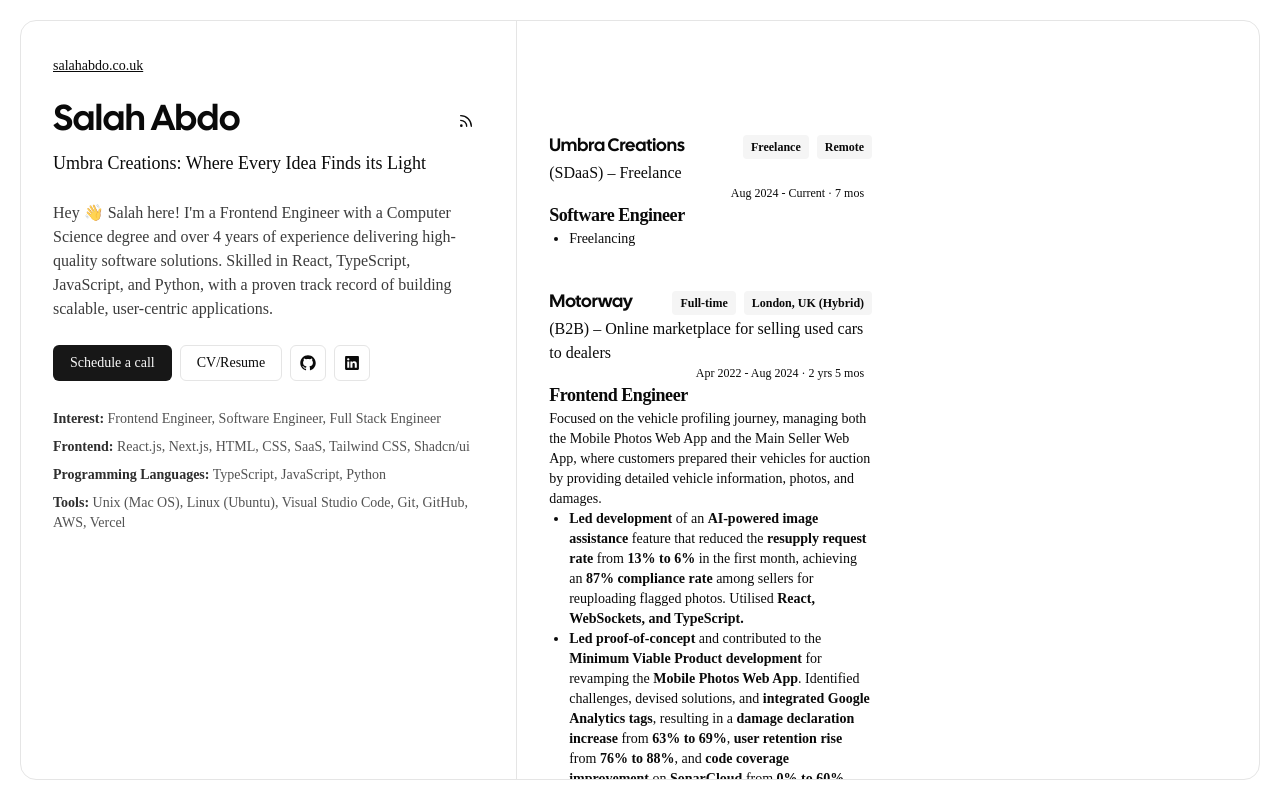
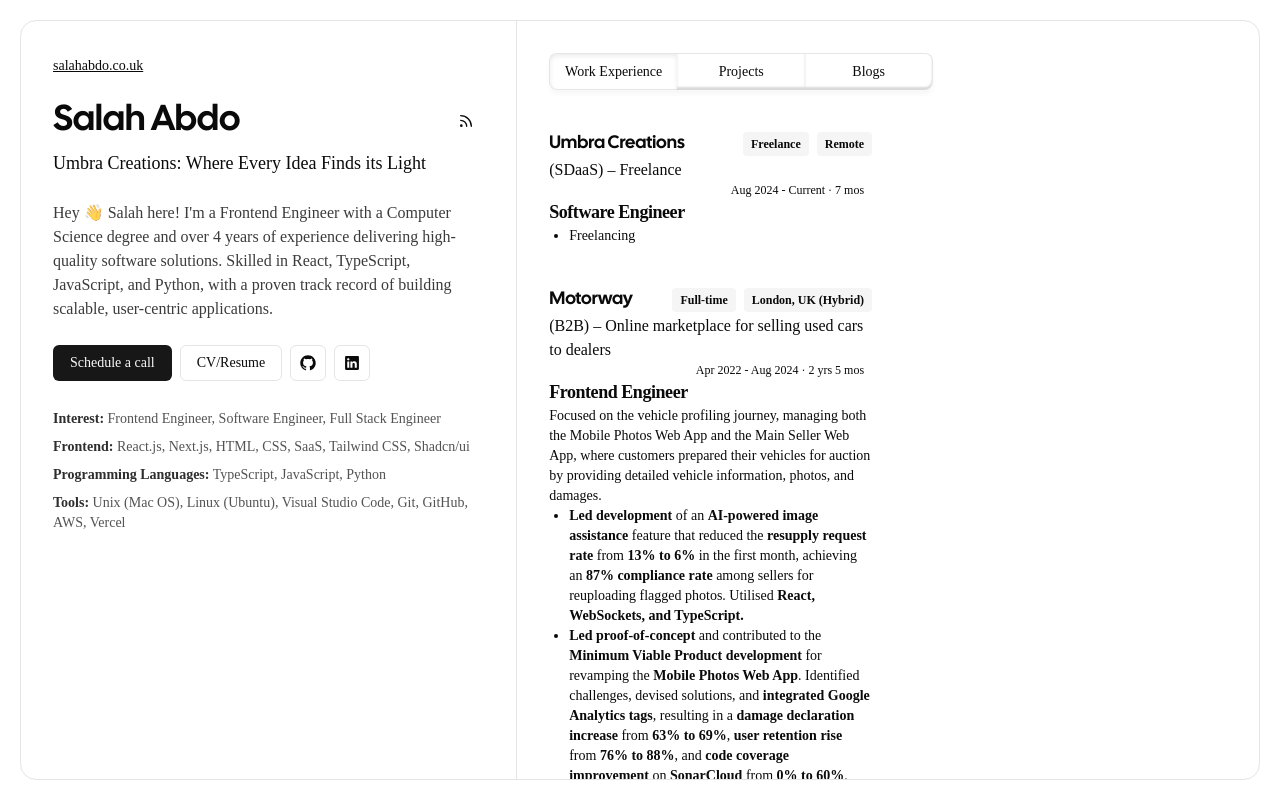
Before and after one commit to salahmander/portfolio, a Next.js app: page / in a window 1280 px wide. Built offline with nearby package versions, Linux system fonts and the light colour scheme.

Commit message:
feat: create navigaion bar

```diff
--- a/app/page.tsx
+++ b/app/page.tsx
@@ -5,6 +5,7 @@
 import BullionByPost from "@/components/JobCard/Companies/BullionByPost";
 import Faurecia from "@/components/JobCard/Companies/Faurecia";
 import UmbraCreations from "@/components/JobCard/Companies/UmbraCreations";
+import NavigationBar from "@/components/NavigationBar/NavigationBar";
 
 const HomePage = () => {
   return (
@@ -14,8 +15,9 @@
           <ProfileOverview />
         </div>
         <div className="relative w-full max-w-4xl mx-auto lg:h-full lg:w-3/5 p-2 md:p-8 lg:overflow-y-scroll">
+          <NavigationBar />
           <div className="mt-10 grid grid-cols-1 md:grid-cols-2 gap-5 lg:gap-8">
-            <div className="w-full max-w-xl space-y-10 mt-10">
+            <div className="w-full max-w-xl space-y-10">
               {/* TODO: Create feature - Create CRUD Backend to handle markdown */}
               <UmbraCreations />
               <Motorway />
--- /dev/null
+++ b/components/NavigationBar/NavigationBar.helpers.ts
@@ -0,0 +1,16 @@
+import type { NavigationLinks } from "./NavigationBar.types";
+
+export const navigationLinks: NavigationLinks = [
+    {
+      title: "Work Experience",
+      url: "/",
+    },
+    {
+      title: "Projects",
+      url: "/projects"
+    },
+    {
+      title: "Blogs",
+      url: "/blogs",
+    },
+  ];
--- /dev/null
+++ b/components/NavigationBar/NavigationBar.tsx
@@ -0,0 +1,38 @@
+"use client";
+
+import { usePathname } from "next/navigation";
+import Link from "next/link";
+
+import { cn } from "@/lib/utils";
+import { navigationLinks } from "./NavigationBar.helpers";
+
+const NavigationBar = () => {
+  const pathname = usePathname();
+  return (
+    <div className="inline-flex items-center text-sm rounded-lg nav-container">
+      {navigationLinks.map(({ url, title }, index) => {
+        const active =
+          pathname === url || (pathname.includes(url) && url !== "/");
+        const firstIndex = index === 0;
+        const lastIndex = index === navigationLinks.length - 1;
+
+        return (
+          <Link key={index} href={url}>
+            <div
+              className={cn(
+                "p-2 min-w-16 lg:min-w-32 text-center hover:bg-secondary cursor-pointer border-t-[0.5px] bg-background transition-all duration-100 ease-out",
+                active ? "current hover:bg-background" : "nav-item",
+                firstIndex && "rounded-l-lg border-l-[0.5px]",
+                lastIndex && "rounded-r-lg border-r-[0.5px]"
+              )}
+            >
+              {title}
+            </div>
+          </Link>
+        );
+      })}
+    </div>
+  );
+};
+
+export default NavigationBar;
--- /dev/null
+++ b/components/NavigationBar/NavigationBar.types.ts
@@ -0,0 +1,6 @@
+export type NavigationLink = {
+  title: string;
+  url: string;
+};
+
+export type NavigationLinks = NavigationLink[];
```
